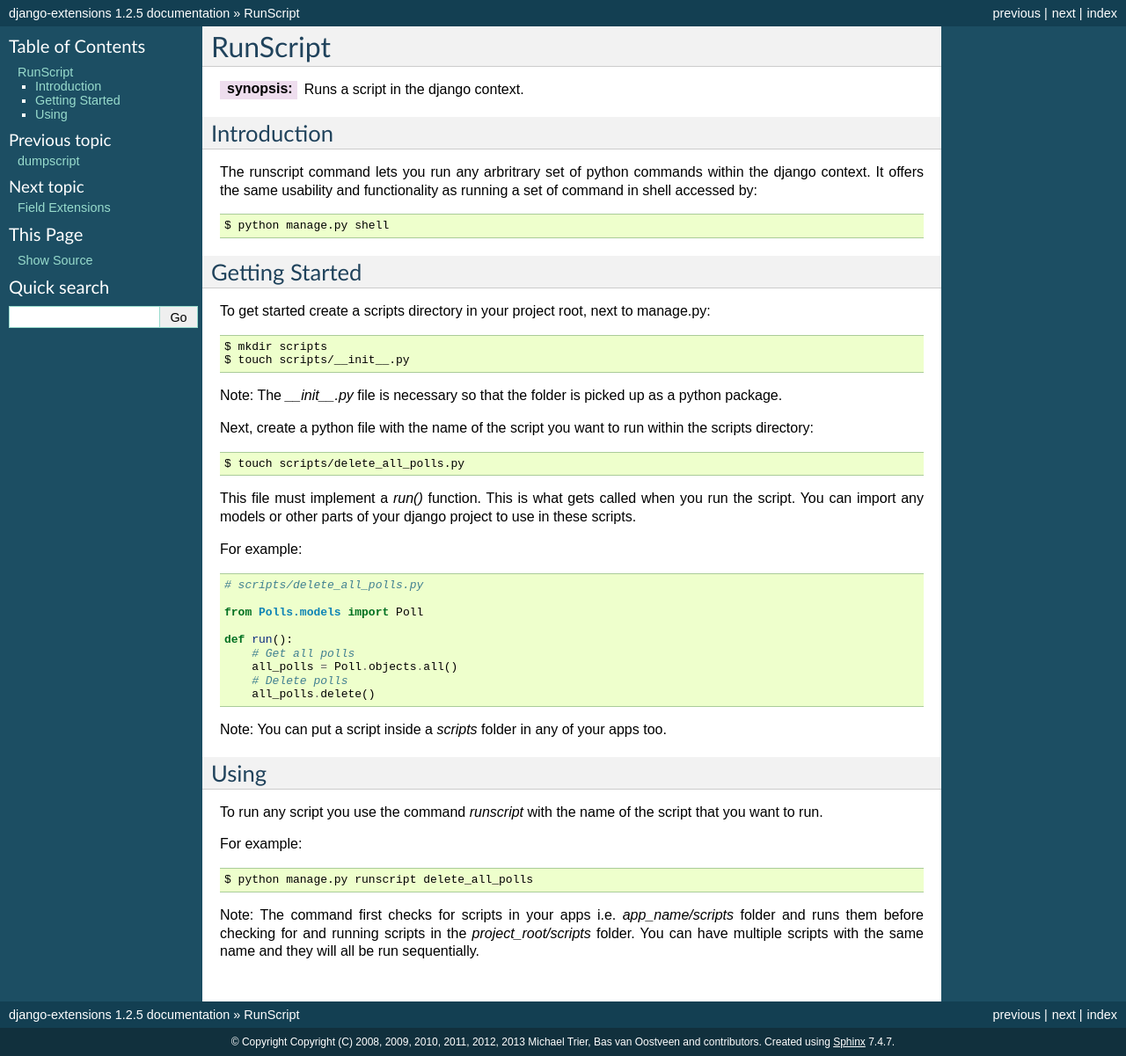
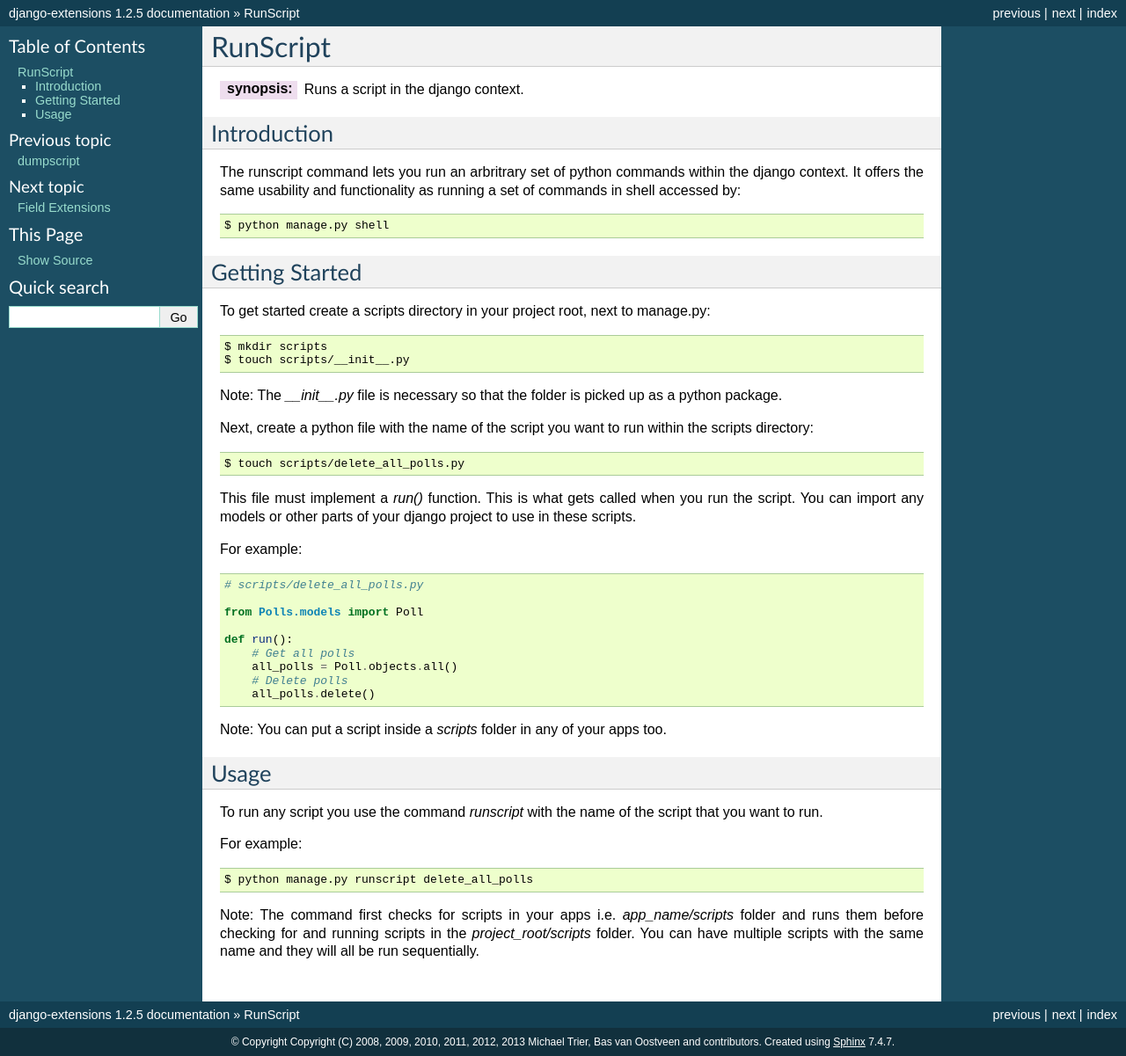
Before and after one commit to django-extensions/django-extensions, a Sphinx documentation site: the page built from docs/runscript.rst, in a window 1280 px wide. Shown: the whole page at 88% size. Built offline with Sphinx 7.4.7, drawn with Linux system fonts in a browser that asks for light colours; pages that are not in the unit, such as notebooks, are missing from menus.

Commit message:
Typo/grammar corrections.

```diff
--- a/docs/runscript.rst
+++ b/docs/runscript.rst
@@ -7,9 +7,9 @@ RunScript
 Introduction
 ------------
 
-The runscript command lets you run any arbritrary set of python commands within
+The runscript command lets you run an arbritrary set of python commands within
 the django context. It offers the same usability and functionality as running a
-set of command in shell accessed by::
+set of commands in shell accessed by::
 
   $ python manage.py shell
 
@@ -49,7 +49,7 @@ For example::
 
 Note: You can put a script inside a *scripts* folder in any of your apps too.
 
-Using
+Usage
 -----
 
 To run any script you use the command *runscript* with the name of the script
```
